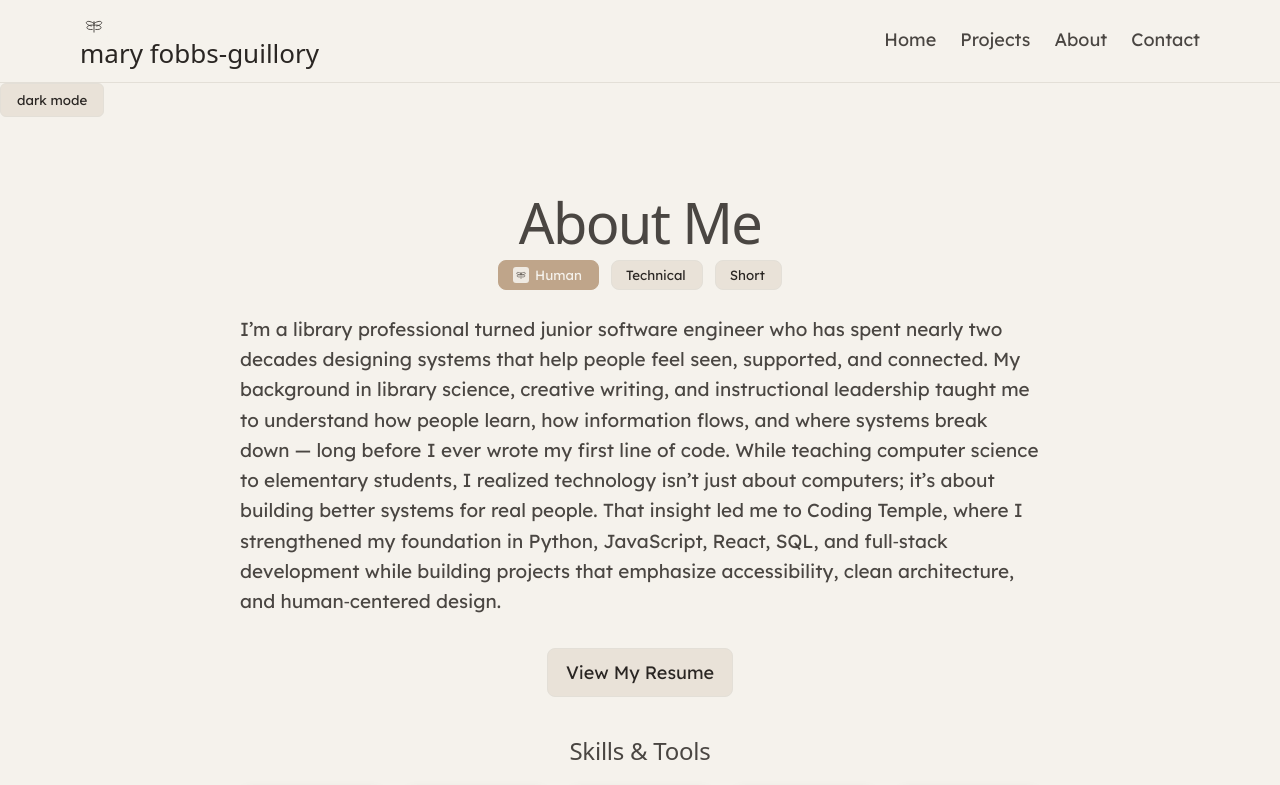
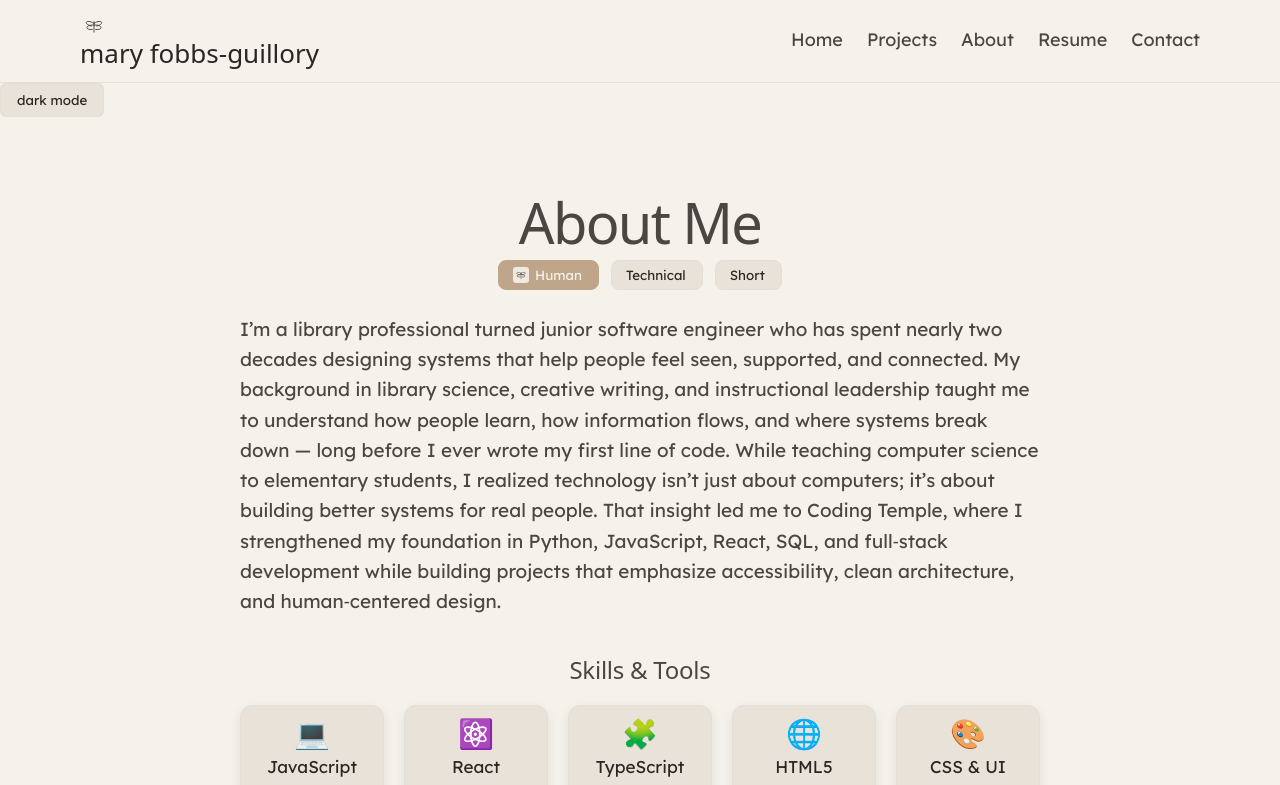
Before and after one commit to mfobbsie/myportfolio, a React (Vite) app: page /about in a window 1280 px wide. Shown: the top 785 px of the page. Built offline with nearby package versions, Linux system fonts and the light colour scheme; a web font is replaced by a local one.

Commit message:
resume moved to NavBar

```diff
--- a/index.html
+++ b/index.html
@@ -6,7 +6,7 @@
     <meta charset="UTF-8" />
     <link rel="icon" type="image/svg+xml" href="/favicon.svg" />
     <meta name="viewport" content="width=device-width, initial-scale=1.0" />
-    <title>myportfolio-app</title>
+    <title>Mary Fobbs-Guillory's Portfolio</title>
   </head>
   <body>
     <div id="root"></div>
--- a/src/components/NavBar.tsx
+++ b/src/components/NavBar.tsx
@@ -47,6 +47,16 @@ export default function NavBar() {
             About
           </Link>
 
+          <a
+            className="nav-link"
+            href="/resume.pdf"
+            target="_blank"
+            rel="noopener noreferrer"
+          >
+            Resume
+          </a>
+
+
           <Link
             to="/contact"
             className="nav-link"
--- a/src/pages/AboutPage.tsx
+++ b/src/pages/AboutPage.tsx
@@ -80,18 +80,6 @@ export default function AboutPage() {
         {bios[version]}
       </p>
 
-      {/* Resume Link */}
-      <div className="resume-wrapper">
-        <a
-          href="/resume.pdf"
-          className="resume-link"
-          target="_blank"
-          rel="noopener noreferrer"
-        >
-          View My Resume
-        </a>
-      </div>
-
       {/* Skills Section */}
       <div className="skills-section">
         <h2>Skills & Tools</h2>
```
Also changed, not shown: 2 other files (tests, documents, lock files or other folders).
